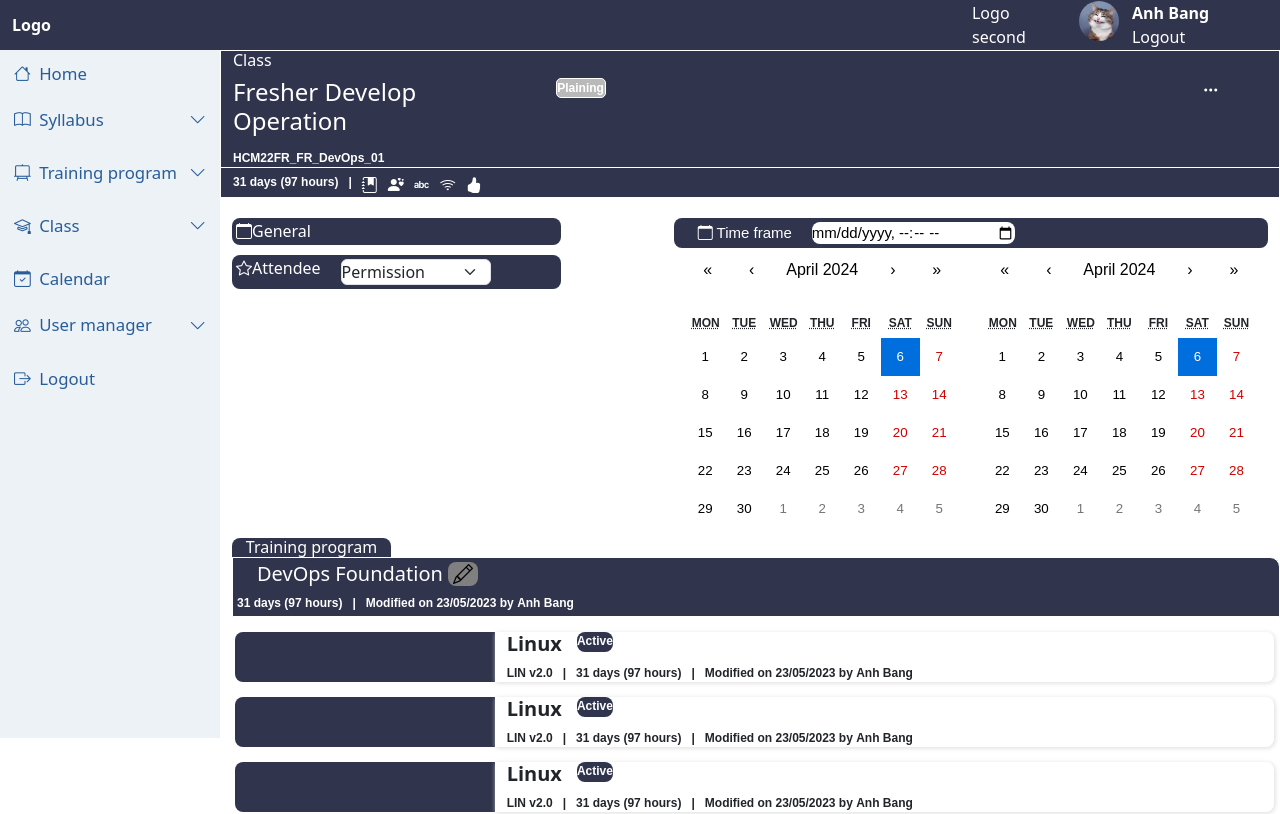
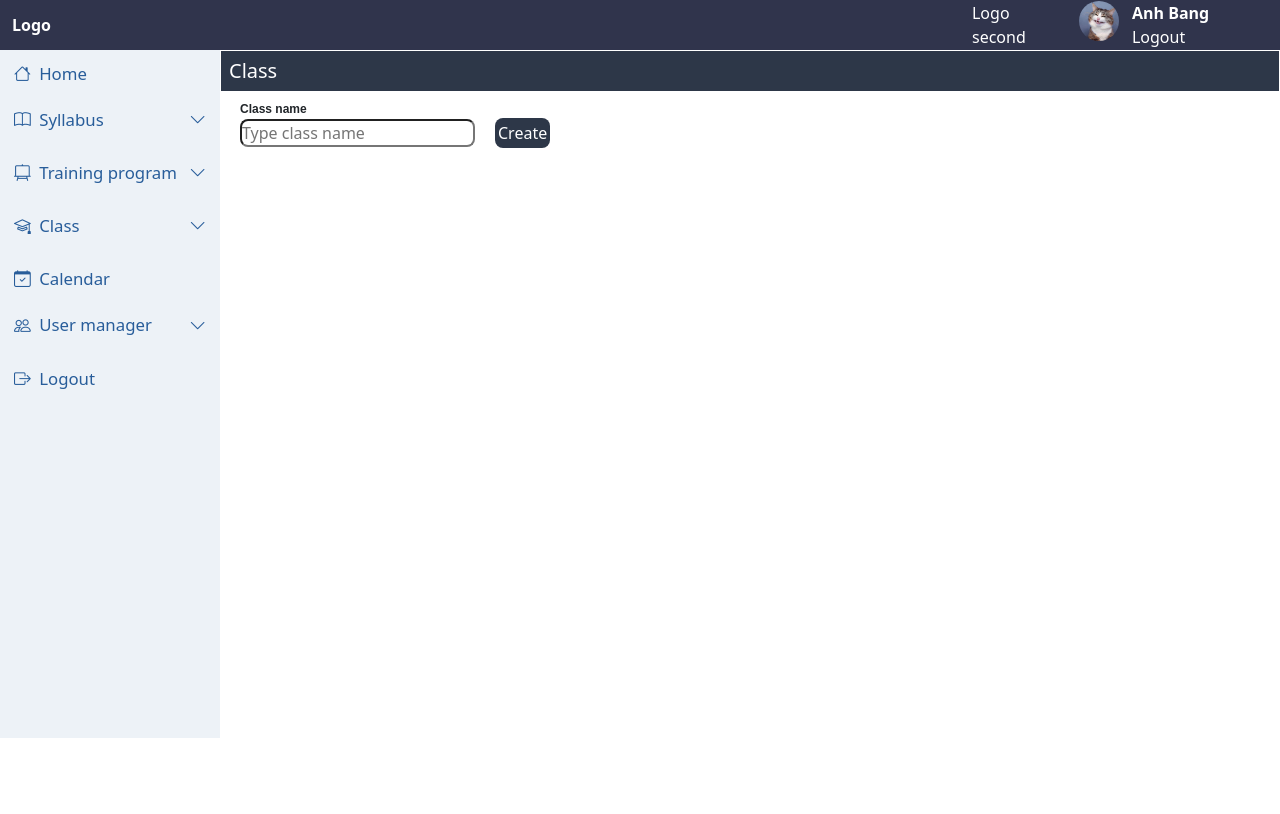
Before and after one commit to anhbang369/manage-education, a React (Create React App) app: page /class-create in a window 1280 px wide. Shown: the top 814 px of the page. Built offline with nearby package versions, Linux system fonts and the light colour scheme; what @devexpress/dx-react-scheduler-material-ui would draw is missing.

Commit message:
implement and init dto when next step create class

```diff
--- a/src/Page/CreateClass.js
+++ b/src/Page/CreateClass.js
@@ -1,4 +1,4 @@
-import React from 'react';
+import { React, useState } from 'react';
 import Sidebar from '../components/sidebar/Sidebar';
 import Navbar from '../components/navbar/Navbar';
 import Footer from '../components/footer/Footer';
@@ -7,16 +7,26 @@ import ClassStepTwo from '../components/class/ClassStepTwo';
 import ClassStepThree from '../components/class/ClassStepThree';
 
 const CreateClass = () => {
+
+    const [step, setStep] = useState(1);
+    const [classDto, setClassDto] = useState(null);
+
+    const handleNextStep = (dto) => {
+        setClassDto(dto);
+        setStep(step + 1);
+    };
+
     return (
         <>
             <Navbar></Navbar>
             <div className='main'>
                 <Sidebar></Sidebar>
                 <div className="container">
-                    <ClassStepThree />
+                    {step === 1 && <ClassStepOne onNextStep={handleNextStep} />}
+                    {step === 2 && <ClassStepTwo classDto={classDto} />}
+                    {step === 3 && <ClassStepThree />}
                 </div>
             </div>
-            {/* <Footer></Footer> */}
         </>
     )
 }
--- a/src/components/class/ClassStepOne.jsx
+++ b/src/components/class/ClassStepOne.jsx
@@ -1,15 +1,38 @@
-import React from 'react';
+import { React, useState } from 'react';
 import "./classStepOne.css";
 
-const ClassStepOne = () => {
+const ClassStepOne = ({ onNextStep }) => {
+
+    const [formData, setFormData] = useState({
+        className: ''
+    });
+
+    const handleChange = (e) => {
+        const { name, value } = e.target;
+        setFormData({
+            ...formData,
+            [name]: value
+        });
+    };
+
+    const handleCreate = () => {
+        const dto = {
+            className: formData.className,
+            classLevel: formData.classLevel,
+            classGender: formData.classGender
+        };
+        console.log(dto);
+        onNextStep(dto);
+    };
+
     return (
         <>
             <div className='container'>
                 <h5 className='class__step-one-header'>Class</h5>
                 <p className='class__step-one-text'>Class name</p>
                 <div>
-                    <input type='text' placeholder='Type class name' className='class__step-one-input' />
-                    <button className='class__step-one-btn'>Create</button>
+                    <input type='text' placeholder='Type class name' className='class__step-one-input' name='className' value={formData.className} onChange={handleChange} />
+                    <button className='class__step-one-btn' onClick={handleCreate}>Create</button>
                 </div>
             </div>
 
--- a/src/components/class/ClassStepTwo.jsx
+++ b/src/components/class/ClassStepTwo.jsx
@@ -1,7 +1,7 @@
 import React from 'react';
 import "./classStepTwo.css";
 
-const ClassStepTwo = () => {
+const ClassStepTwo = ({ classDto }) => {
     return (
         <>
             <div className='container'>
@@ -9,7 +9,7 @@ const ClassStepTwo = () => {
                     <h6>Class</h6>
                     <div className='row'>
                         <div className='col-md-11 row'>
-                            <div className='col-md-4'><h4 className='class__header-view-create'>Fresher Develop Operation</h4></div>
+                            <div className='col-md-4'><h4 className='class__header-view-create'>{classDto.className}</h4></div>
                             <div className='col-md-8'><p className='header__plain'>Plaining</p></div>
                         </div>
                         <div className='col-md-1'>
```
